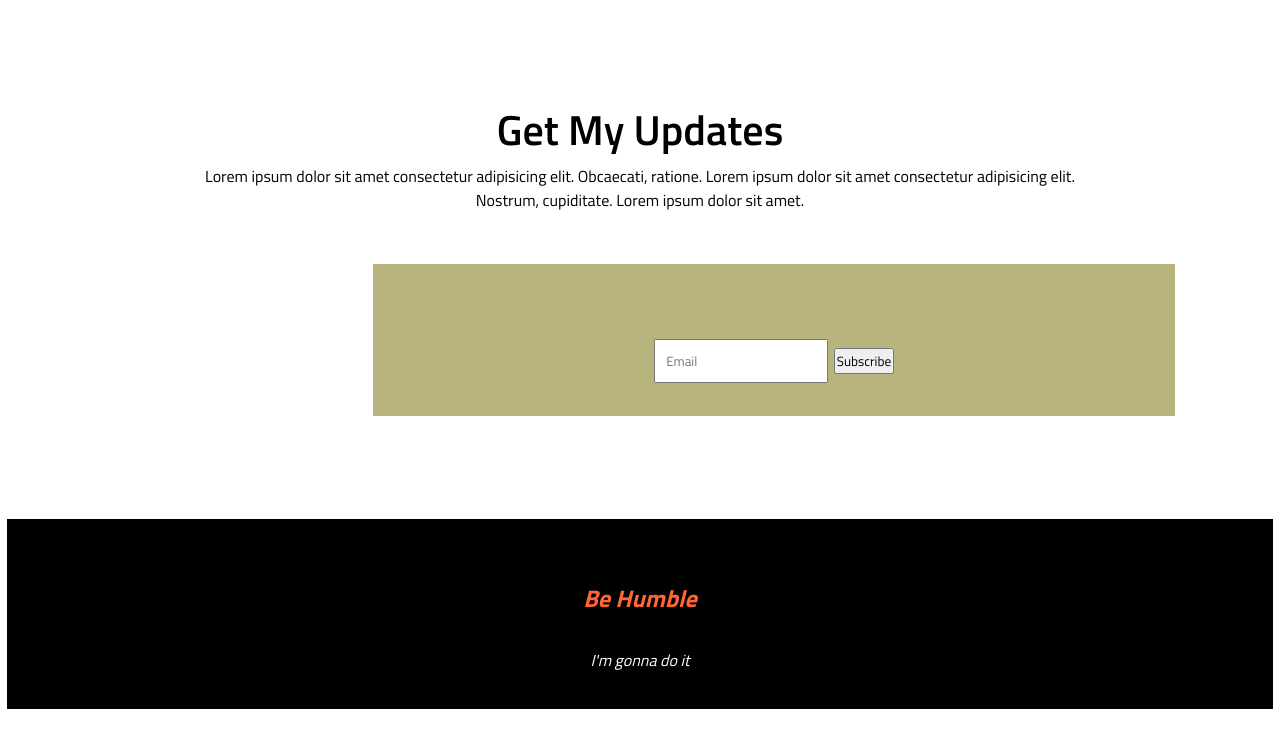
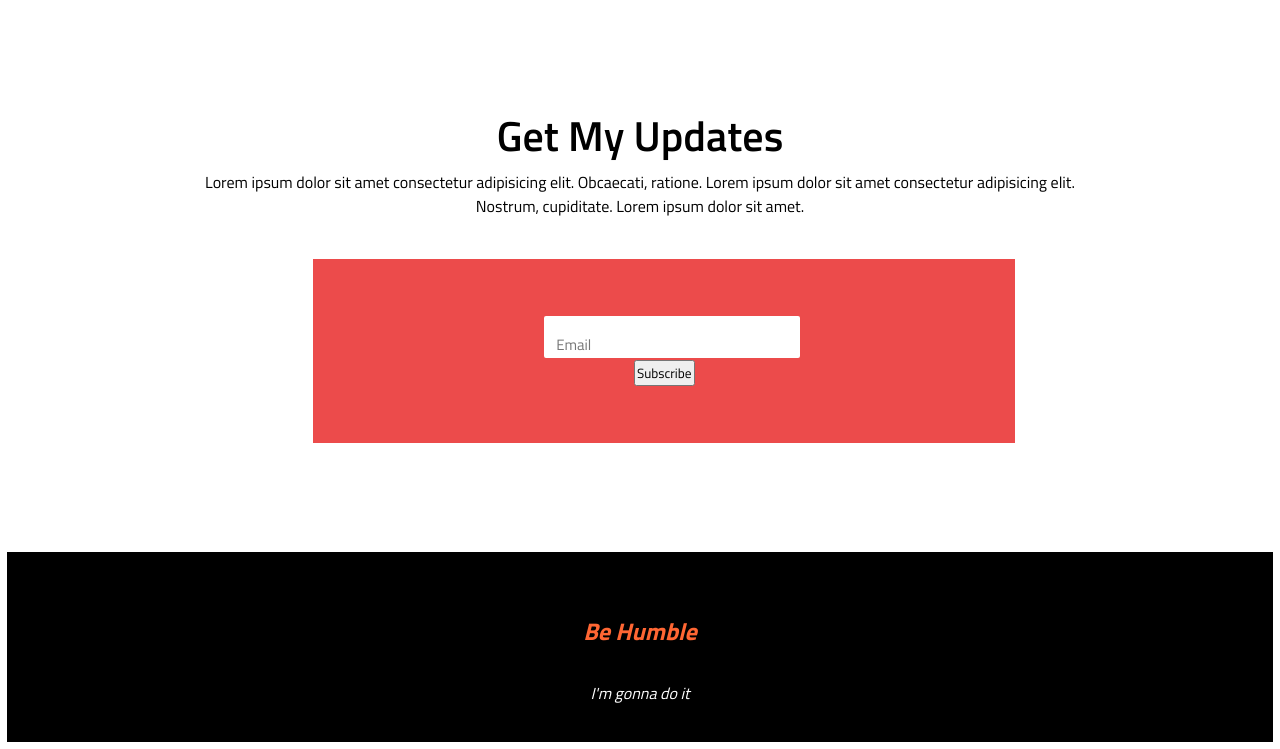
Before and after one commit to shadinmodak/first-assignment, a plain HTML site: page index.html in a window 1280 px wide. Shown: the part 1398-2147 px from the top of the page. Before the commit the page ends 2114 px from the top, so only its background shows below. Drawn offline with Linux system fonts and the light colour scheme.

Commit message:
button-added

```diff
--- a/index.html
+++ b/index.html
@@ -47,15 +47,12 @@
             <p>
                 Lorem ipsum dolor sit amet consectetur adipisicing elit. Obcaecati, ratione. Lorem ipsum dolor sit amet consectetur adipisicing elit. <br> Nostrum, cupiditate. Lorem ipsum dolor sit amet.
             </p>
-            <div class="box">
-                <form action="">
-                    <div class="form-box">
+            <div class="wrapper">
+                <div class="field">
                     <input type="text" name="EmailAddress" placeholder="Email">
-                    <button type="submit">Subscribe</button>
-                    </div>
-                </form>
+                    <button class="btn-1">Subscribe</button>
+                </div>
             </div>
-        </div>
     </section>
 
     <section>
--- a/style.css
+++ b/style.css
@@ -73,27 +73,40 @@ h2{
     font-size: 42px;
     text-align: center;
 }
-
+.flex-item:hover{
+    color: red;
+    background-color: #ec4b4b;
+}
 .active{
-    border: 2px solid rgba(255, 94, 0, 0.897);
+    border: 2px solid rgba(255, 0, 0, 0.897);
+    background-color: #fbe7e7;
+    border-radius: 5%;
+    height: 70px;
+    width: 185px;
 }
-
-.box{
-    width: 100vh;
-    height: 150px;
-    background-color: #b8b47cfd;
-    position: absolute;
-    margin-top: 50px;
-    margin-left: 240px;
+.wrapper{
+    display: flex;
+    background-color: #ec4b4b;
+    height: 182px;
+    width: 700px;
+    margin-top: 40px;
+    margin-left: 180px;
+    align-items: center;
+    justify-content: center;
+    text-align: center;
 }
-
-.form-box input{
-    margin-top: 70px;
-    padding: 10px;
+.wrapper .field input{
+    height: 100%;
+    width: 100%;
+    border: 2px solid white;
+    border-radius: 2px;
+    padding: 15px 0 0 10px;
+    font-size: 15px;
+    outline: none;
 }
 
 .footer{
-    margin-top: 300px;
+    margin-top: 103px;
     background-color: black;
     font-style: italic;
     color: #FF6633;
```
